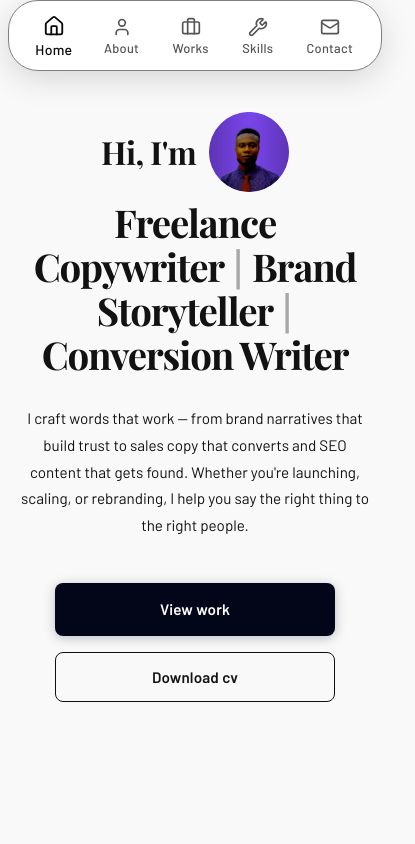
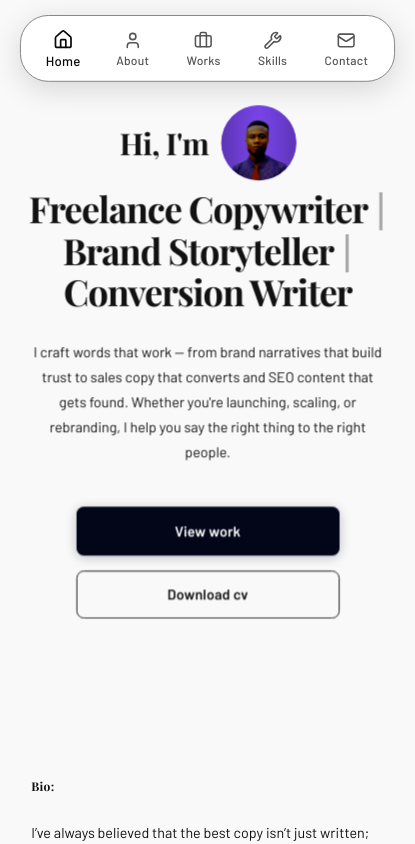
Before and after one commit to fikayo360/copywriterPortfolio, a React (Vite) app: page / in a window 390 px wide. Shown: the top 844 px of the page, 415 px wide, since content can reach past the window. Built offline with nearby package versions, Linux system fonts and the light colour scheme; a web font is replaced by a local one.

Commit message:
first commit

```diff
--- a/src/components/nav/nav.css
+++ b/src/components/nav/nav.css
@@ -119,6 +119,7 @@
 /* ── Mobile — icon + label stacked ─────────────────────────── */
 @media (max-width: 768px) {
   .nav {
+    top: 1rem;
     padding: 0;
   }
 
--- a/src/index.css
+++ b/src/index.css
@@ -104,3 +104,12 @@ input:focus {
   font-weight: 700;
   cursor: pointer;
 }
+
+
+@media (max-width: 768px) {
+  :root{
+    transform: scale(0.94);
+    transform-origin: top center;
+    width: 106.5%;
+  }
+}
```
